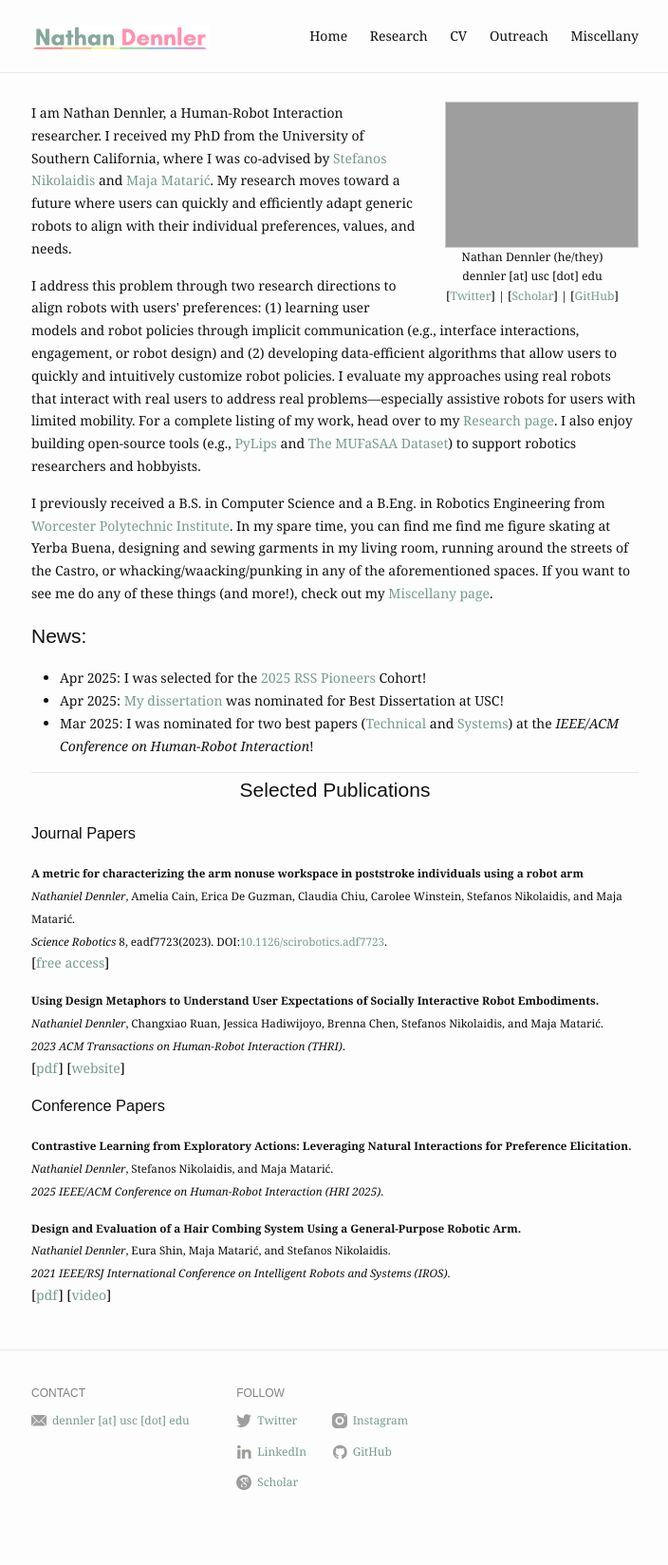
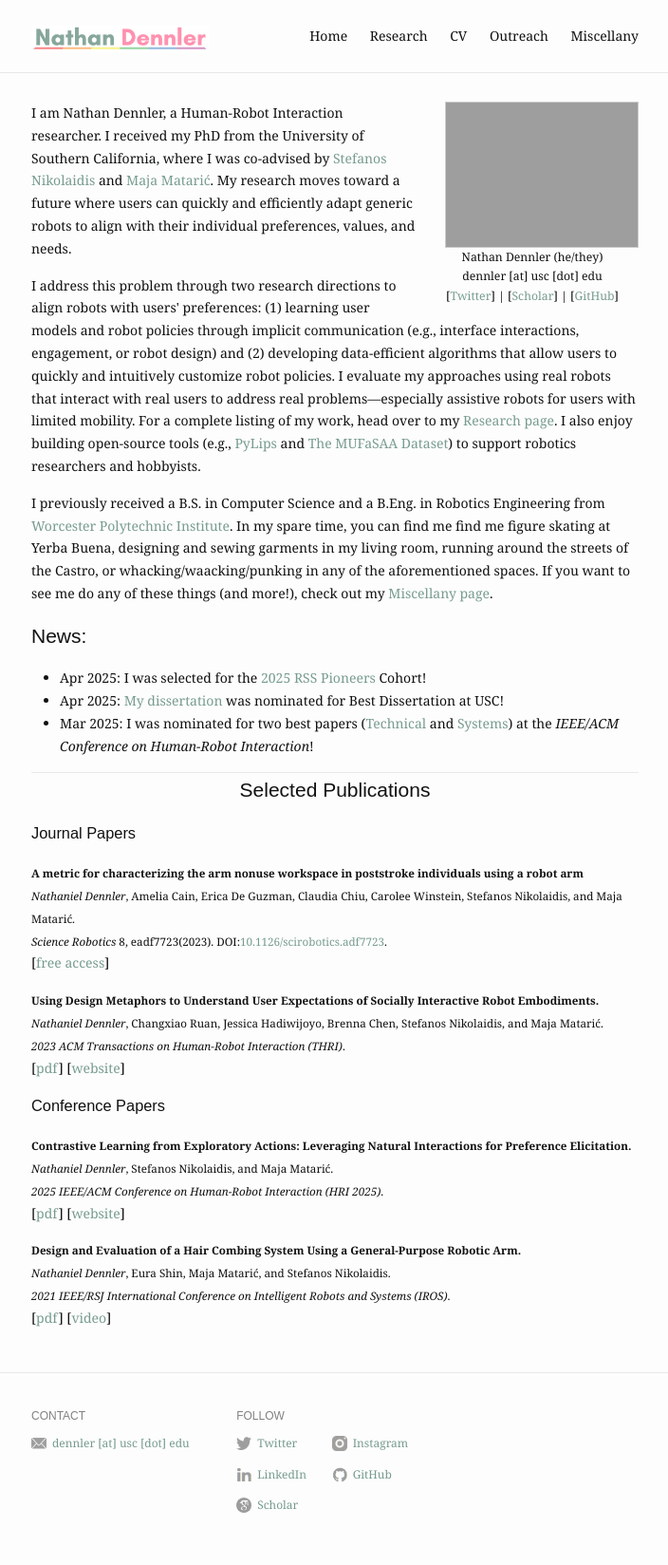
Before and after one commit to ndennler/ndennler.github.io, a Jekyll site: the page built from index.md, in a window 1280 px wide. Shown: the whole page at 95% size, without its empty margins (287-991 px from the left). Built offline with Jekyll 4.4.1, drawn with Linux system fonts in a browser that asks for light colours; before the commit the page ends 1624 px from its top, so only the background shows below that.

Commit message:
Update index.md

```diff
--- a/index.md
+++ b/index.md
@@ -58,6 +58,7 @@ Conference Papers
   <i>Nathaniel Dennler</i>, Stefanos Nikolaidis, and Maja Matarić. <br>
   <i>2025 IEEE/ACM Conference on Human-Robot Interaction (HRI 2025)</i>.<br>
   </small>
+  [<a href="https://dl.acm.org/doi/10.5555/3721488.3721584">pdf</a>] [<a href="https://interaction-lab.github.io/CLEA/">website</a>]
 </p>
 
 <p>
```
